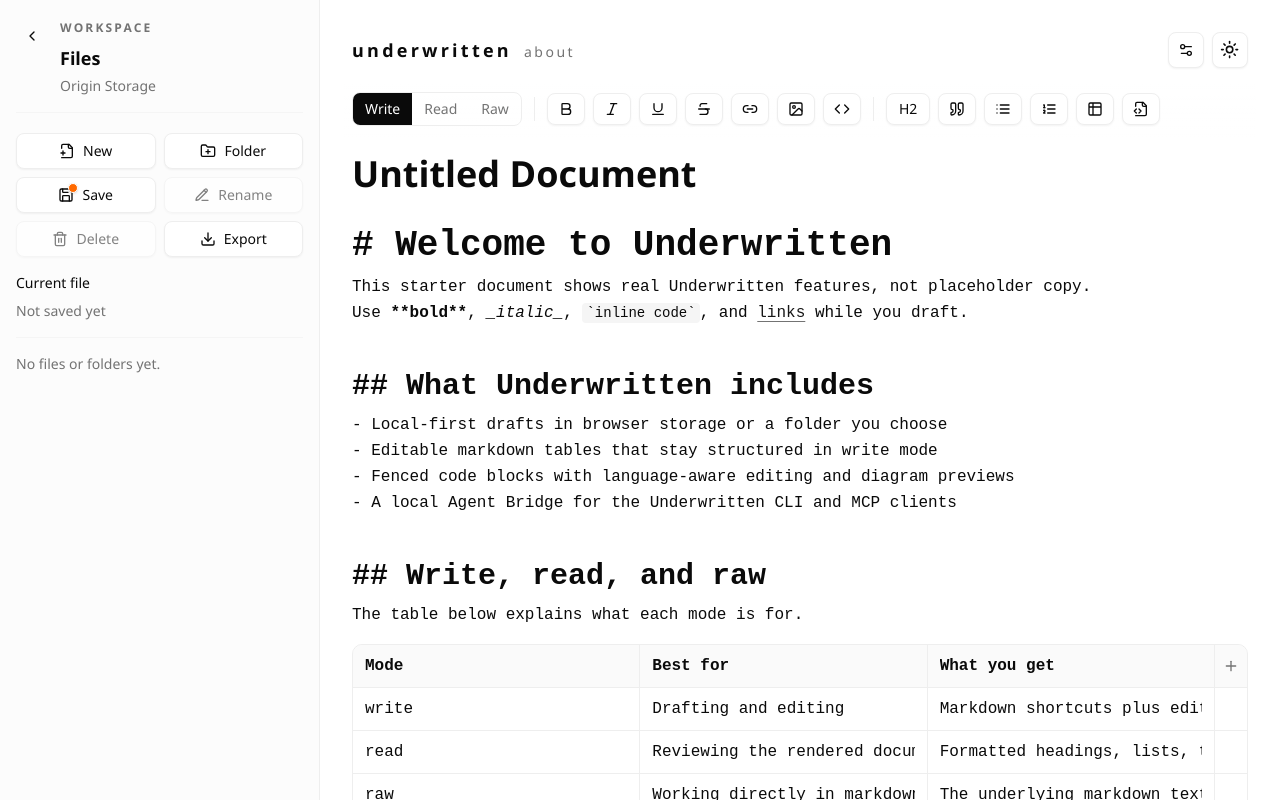
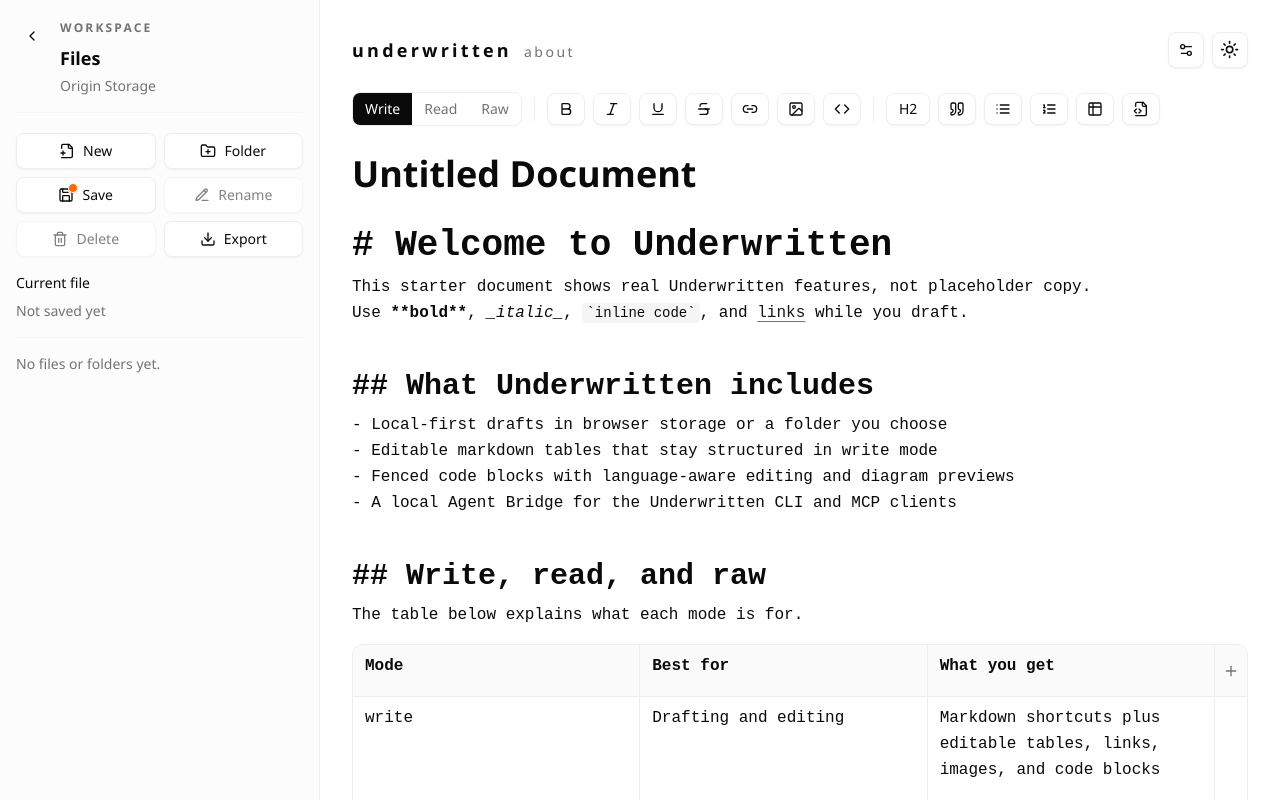
Before and after one commit to rjerue/underwritten.app, a React (Vite) app in the folder apps/website/: page / in a window 1280 px wide. Shown: the top 800 px of the page. Built offline with nearby package versions, Linux system fonts and the light colour scheme.

Commit message:
update table sizing

```diff
--- a/apps/website/src/components/editor/editor-content.tsx
+++ b/apps/website/src/components/editor/editor-content.tsx
@@ -388,13 +388,13 @@
                   />
                 ) : null}
                 <div className="my-4 overflow-x-auto rounded-lg border border-border">
-                  <table className="w-full border-collapse">
+                  <table className="min-w-full table-auto border-collapse">
                     <thead>
                       <tr>
                         {table.data[0]?.map((cell, cellIndex) => (
                           <th
                             key={cellIndex}
-                            className="border-r border-b border-border bg-muted/50 px-3 py-2 text-left font-semibold last:border-r-0"
+                            className="border-r border-b border-border bg-muted/50 px-3 py-2 text-left align-top font-semibold whitespace-pre-wrap break-words last:border-r-0"
                           >
                             {cell}
                           </th>
@@ -407,7 +407,7 @@
                           {row.map((cell, cellIndex) => (
                             <td
                               key={cellIndex}
-                              className="border-r border-b border-border px-3 py-2 last:border-r-0"
+                              className="border-r border-b border-border px-3 py-2 align-top whitespace-pre-wrap break-words last:border-r-0"
                             >
                               {cell}
                             </td>
--- a/apps/website/src/components/table-editor.tsx
+++ b/apps/website/src/components/table-editor.tsx
@@ -19,6 +19,11 @@
   readOnly?: boolean;
 };
 
+function resizeTextarea(element: HTMLTextAreaElement) {
+  element.style.height = "0px";
+  element.style.height = `${element.scrollHeight}px`;
+}
+
 export function TableEditor({
   initialData,
   onChange,
@@ -34,16 +39,44 @@
     ["", "", ""],
   ];
   const [data, setData] = useState<string[][]>(initialData ?? fallbackData);
-  const cellRefs = useRef<Map<string, HTMLInputElement>>(new Map());
+  const cellRefs = useRef<Map<string, HTMLTextAreaElement>>(new Map());
   const focusRequestVersionRef = useRef(0);
   const transientEntryDirectionRef = useRef<"left" | "right" | null>(null);
   const stopPropagation = useCallback((event: React.SyntheticEvent) => {
     event.stopPropagation();
   }, []);
+  const setCellRef = useCallback((key: string, element: HTMLTextAreaElement | null) => {
+    if (!element) {
+      cellRefs.current.delete(key);
+      return;
+    }
+
+    cellRefs.current.set(key, element);
+    resizeTextarea(element);
+  }, []);
 
   useEffect(() => {
     setData(initialData ?? fallbackData);
   }, [initialData]);
+
+  useEffect(() => {
+    cellRefs.current.forEach((element) => {
+      resizeTextarea(element);
+    });
+  }, [data]);
+
+  useEffect(() => {
+    const handleResize = () => {
+      cellRefs.current.forEach((element) => {
+        resizeTextarea(element);
+      });
+    };
+
+    window.addEventListener("resize", handleResize);
+    return () => {
+      window.removeEventListener("resize", handleResize);
+    };
+  }, []);
 
   const cancelPendingCellFocus = useCallback(() => {
     focusRequestVersionRef.current += 1;
@@ -164,7 +197,7 @@
 
   const handleKeyDown = useCallback(
     (event: React.KeyboardEvent, row: number, col: number) => {
-      const input = event.currentTarget as HTMLInputElement;
+      const input = event.currentTarget as HTMLTextAreaElement;
       const caretAtStart = input.selectionStart === 0 && input.selectionEnd === 0;
       const caretAtEnd =
         input.selectionStart === input.value.length && input.selectionEnd === input.value.length;
@@ -288,13 +321,13 @@
       onMouseDown={(event) => event.stopPropagation()}
     >
       <div className="overflow-x-auto rounded-lg border border-border">
-        <table className="w-full border-collapse">
+        <table className="min-w-full table-auto border-collapse">
           <thead>
             <tr>
               {data[0]?.map((cell, colIndex) => (
                 <th
                   key={colIndex}
-                  className="relative border-r border-b border-border bg-muted/50 p-0 last:border-r-0"
+                  className="relative border-r border-b border-border bg-muted/50 p-0 align-top last:border-r-0"
                 >
                   {!readOnly ? (
                     <button
@@ -313,17 +346,18 @@
                     </button>
                   ) : null}
 
-                  <input
+                  <textarea
                     ref={(element) => {
-                      if (element) cellRefs.current.set(`0-${colIndex}`, element);
+                      setCellRef(`0-${colIndex}`, element);
                     }}
-                    type="text"
                     value={cell}
+                    rows={1}
                     data-testid={`header-cell-${colIndex + 1}`}
                     onBeforeInput={stopPropagation}
                     onInput={stopPropagation}
                     onChange={(event) => {
                       event.stopPropagation();
+                      resizeTextarea(event.currentTarget);
                       updateCell(0, colIndex, event.target.value);
                     }}
                     onKeyDown={(event) => {
@@ -332,9 +366,9 @@
                     }}
                     onMouseDown={stopPropagation}
                     readOnly={readOnly}
-                    className="min-w-[100px] w-full bg-transparent px-3 py-2 pr-8 font-semibold text-foreground outline-none focus:bg-muted/30"
+                    className="min-h-10 w-full resize-none overflow-hidden bg-transparent px-3 py-2 pr-8 font-semibold whitespace-pre-wrap break-words text-foreground outline-none focus:bg-muted/30"
                     placeholder="Header"
-                  />
+                  ></textarea>
                 </th>
               ))}
 
@@ -365,19 +399,20 @@
                 {row.map((cell, colIndex) => (
                   <td
                     key={colIndex}
-                    className="border-r border-b border-border p-0 last:border-r-0"
+                    className="border-r border-b border-border p-0 align-top last:border-r-0"
                   >
-                    <input
+                    <textarea
                       ref={(element) => {
-                        if (element) cellRefs.current.set(`${rowIndex + 1}-${colIndex}`, element);
+                        setCellRef(`${rowIndex + 1}-${colIndex}`, element);
                       }}
-                      type="text"
                       value={cell}
+                      rows={1}
                       data-testid={`body-cell-${rowIndex + 1}-${colIndex + 1}`}
                       onBeforeInput={stopPropagation}
                       onInput={stopPropagation}
                       onChange={(event) => {
                         event.stopPropagation();
+                        resizeTextarea(event.currentTarget);
                         updateCell(rowIndex + 1, colIndex, event.target.value);
                       }}
                       onKeyDown={(event) => {
@@ -386,9 +421,9 @@
                       }}
                       onMouseDown={stopPropagation}
                       readOnly={readOnly}
-                      className="min-w-[100px] w-full bg-transparent px-3 py-2 text-foreground outline-none focus:bg-muted/30"
+                      className="min-h-10 w-full resize-none overflow-hidden bg-transparent px-3 py-2 whitespace-pre-wrap break-words text-foreground outline-none focus:bg-muted/30"
                       placeholder="..."
-                    />
+                    ></textarea>
                   </td>
                 ))}
 
```
Also changed, not shown: 1 other file (tests, documents, lock files or other folders).
